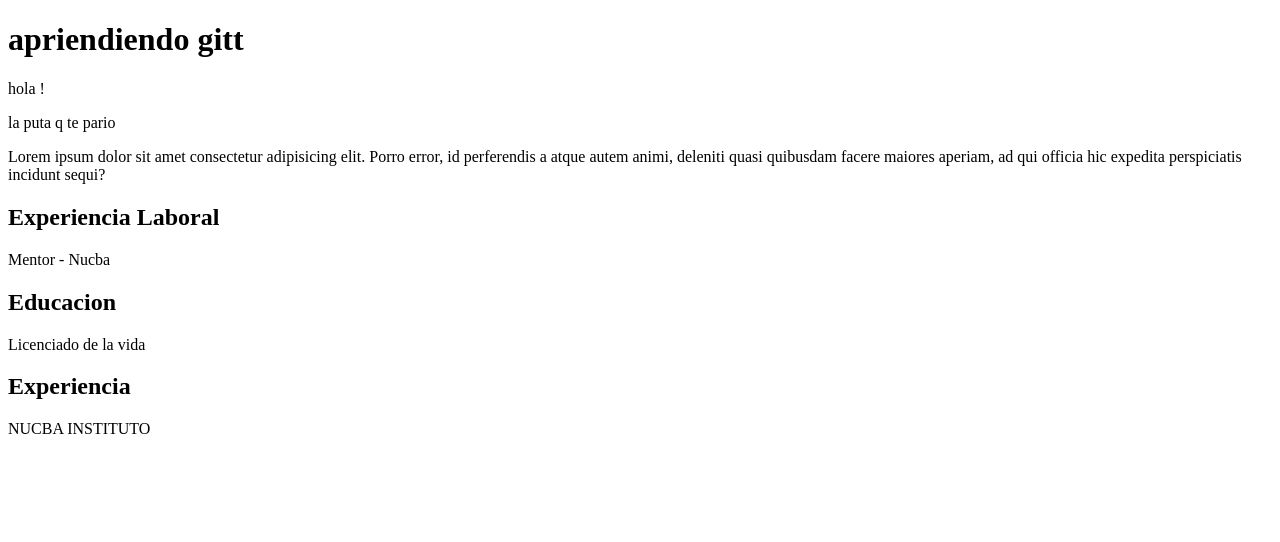
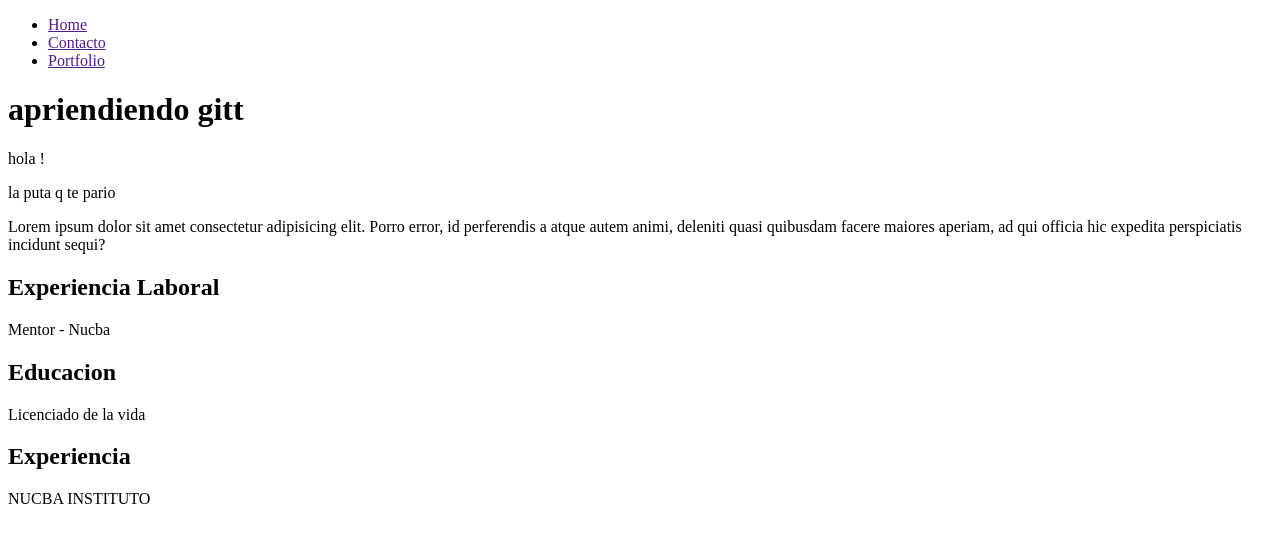
Before and after one commit to nicolas-fs/aprendiendo-GIT, a plain HTML site: page index.html in a window 1280 px wide. Drawn offline with Linux system fonts and the light colour scheme.

Commit message:
agregue barra de navegacion

```diff
--- a/index.html
+++ b/index.html
@@ -3,9 +3,17 @@
 <head>
     <meta charset="UTF-8">
     <meta name="viewport" content="width=device-width, initial-scale=1.0">
-    <title>aprendiendo git</title>
+    <title>Mi primer proyecyto de GIT</title>
 </head>
 <body>
+    <nav>
+        <ul>
+
+    <li><a href="">Home</a></li>
+    <li><a href="">Contacto</a></li>
+<li><a href="">Portfolio</a></li>
+</ul>
+</nav>
     <h1>apriendiendo gitt</h1>
     <p>hola !</p>
     <p>la puta q te pario</p>
```
